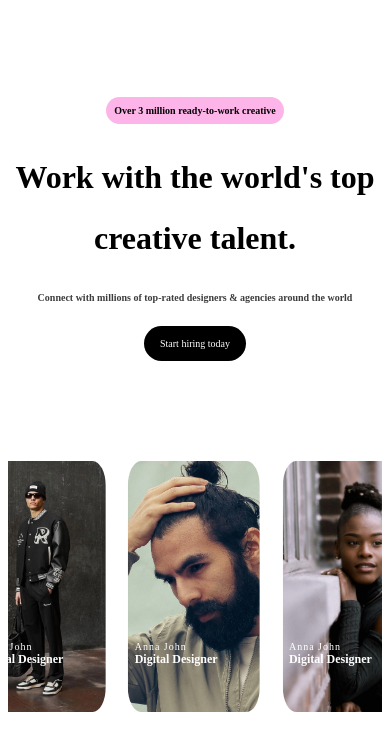
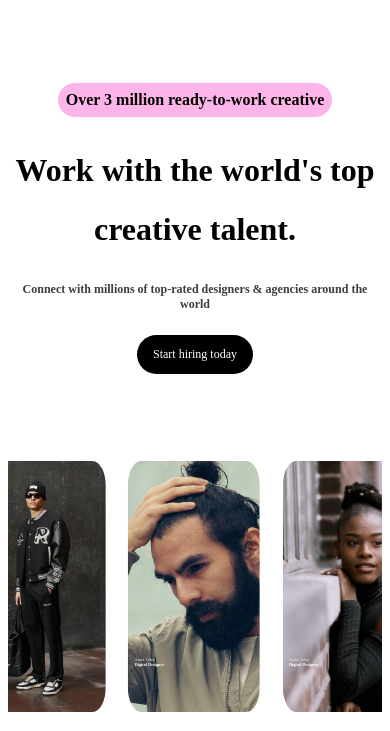
Before and after one commit to jayadev05/Dribble-UI-Clone, a plain HTML site: page index.html in a window 390 px wide. Shown: the part 113-844 px from the top of the page. Drawn offline with nearby package versions, Linux system fonts and the light colour scheme; a web font is replaced by a local one.

Commit message:
Add files via upload

```diff
--- a/styles/design-grid.css
+++ b/styles/design-grid.css
@@ -52,12 +52,11 @@
   padding: 2px;
   background-color: gray;
   border-radius: 4px;
-  font-size: clamp(10px,1vw, 12px);
+  font-size: clamp(10px, 1vw, 12px);
 }
 #left-2 h3 {
   /* font-size: 0.9vw; */
-  font-size: clamp(16px,0.9vw, 18px);
-
+  font-size: clamp(16px, 0.9vw, 18px);
 }
 #left-2 img {
   height: 15%;
@@ -78,21 +77,17 @@
   color: brown;
   margin-right: -8%;
   /* font-size: 1vw; */
-  font-size: clamp(16px,1vw, 18px);
-
+  font-size: clamp(16px, 1vw, 18px);
 }
 #right-2 i:nth-child(3) {
   margin-right: -8%;
   /* font-size: 1vw; */
-  font-size: clamp(16px,1vw, 18px);
-
+  font-size: clamp(16px, 1vw, 18px);
 }
 #right-2 p {
   /* font-size: 1vw; */
-  font-size: clamp(14px,1vw, 18px);
-
+  font-size: clamp(14px, 1vw, 18px);
 }
-
 
 /* Responsive */
 
@@ -116,13 +111,13 @@
     /* background-color: blanchedalmond; */
   }
 }
-@media (max-width: 550px) {
+@media (width<550px) {
   .grid {
     height: 100%;
     width: 100%;
     display: grid;
-    grid-template-columns: 1fr;
+    grid-template-columns: 1fr 1fr;
     gap: 36px;
-    /* background-color: blanchedalmond; */
+    /* background-color: rgb(234, 144, 10); */
   }
 }
--- a/styles/header.css
+++ b/styles/header.css
@@ -141,9 +141,10 @@ nav #right {
   }
   #center img {
     margin-top: 8%;
-    height: 80%;
+    height: 90%;
     margin-left: 40%;
   }
+
 }
 @media (min-width: 925px) {
   #left-mob {
--- a/styles/main.css
+++ b/styles/main.css
@@ -29,17 +29,17 @@
   padding: 8px;
   border-radius: 32px;
   background-color: rgb(253, 180, 232);
-  font-size: clamp(10px, 1vw, 1rem);
+  font-size: clamp(16px, 1vw, 1rem);
 }
 #main h3:nth-child(3) {
   /* background-color: rgb(82, 195, 54); */
   width: fit-content;
-  font-size: clamp(10px, 1vw, 1rem);
+  font-size: clamp(12px, 1vw, 1rem);
   color: rgb(61, 61, 61);
 }
 #main h1 {
   font-size: clamp(2rem, 3.8vw, 3rem);
-  line-height: 7.2vh;
+  line-height: 7vh;
   font-family: "Source reg";
   font-weight: 600;
 }
@@ -48,7 +48,7 @@
   background-color: rgb(0, 0, 0);
   color: white;
   padding: 12px 16px;
-  font-size: clamp(10px, 1vw, 2rem);
+  font-size: clamp(12px, 1vw, 2rem);
   border: none;
   border-radius: 32px;
   font-weight: 500;
@@ -100,13 +100,13 @@
 }
 #img-overlay h3:nth-child(1) {
   color: white;
-  font-size:clamp(10px,1vw,16px);
+  font-size: 1vw;
   font-weight: 500;
   letter-spacing: 0.1em;
 }
 #img-overlay h3:nth-child(2) {
   color: white;
-  font-size: clamp(12px,1.1vw,18px);
+  font-size: 1.1vw;
   font-family: Mona sans;
 }
 
@@ -155,6 +155,10 @@
   border-radius: 16px;
   font-size: 14px;
   margin-left: 3%;
+}
+#filter-btn:hover{
+  background-color: rgb(231, 231, 231);
+  cursor: pointer;
 }
 #discover i {
   margin-right: 5px;
```
